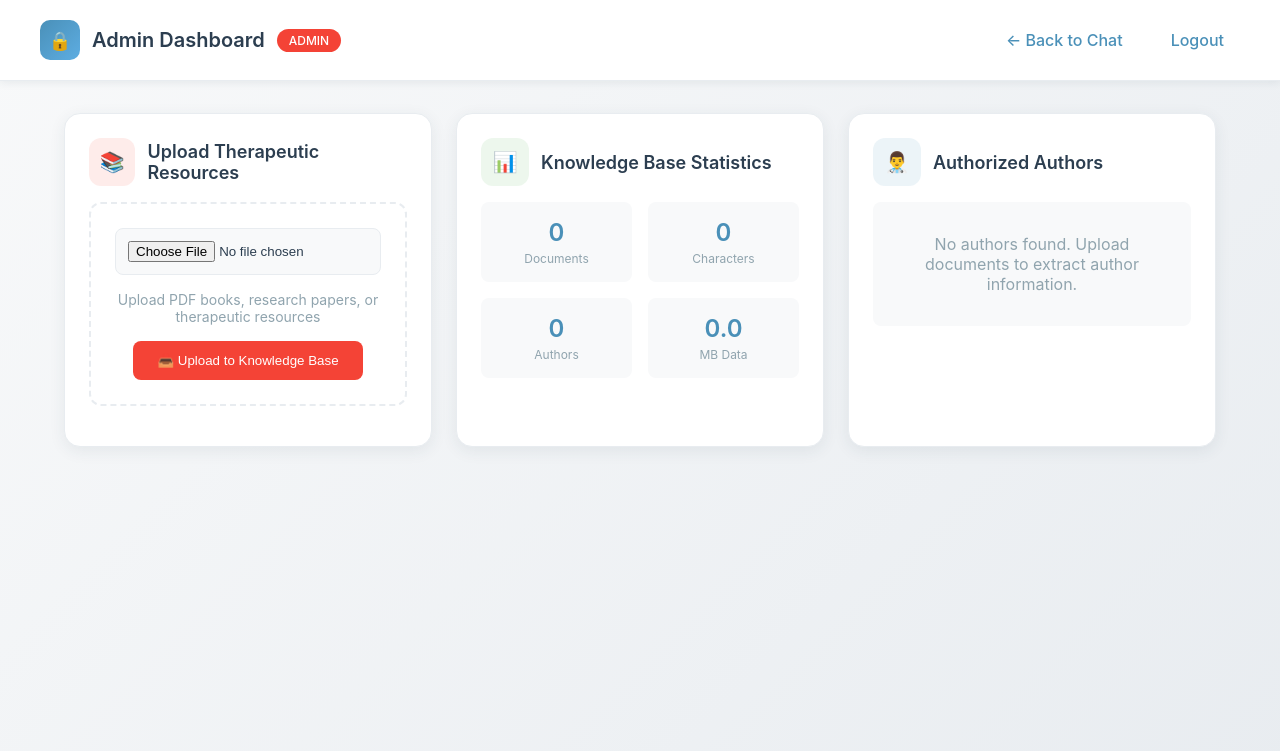
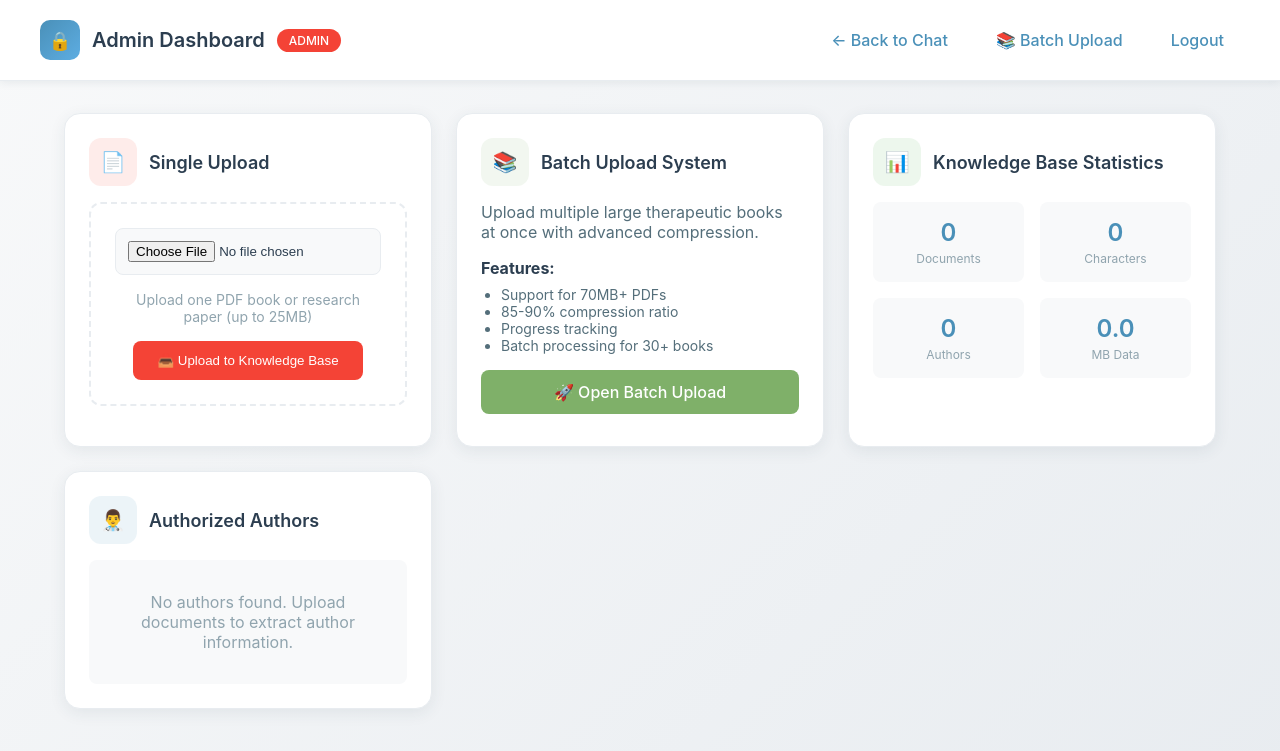
Before and after one commit to Hristo1984/systemic-ai-therapist, a Flask app: page /admin in a window 1280 px wide. Shown: the top 751 px of the page. Run offline with Flask 3, Linux system fonts and the light colour scheme; the visitor is signed in with stand-in values (Sample User, id 1); some libraries are stand-ins or nearby versions.

Commit message:
Update admin_dashboard.html

```diff
--- a/templates/admin_dashboard.html
+++ b/templates/admin_dashboard.html
@@ -129,6 +129,11 @@
             color: #f44336;
         }
 
+        .batch-icon {
+            background: rgba(127, 176, 105, 0.1);
+            color: #7FB069;
+        }
+
         .stats-icon {
             background: rgba(76, 175, 80, 0.1);
             color: #4caf50;
@@ -196,6 +201,27 @@
             background: #ccc;
             cursor: not-allowed;
             transform: none;
+        }
+
+        .batch-btn {
+            background: #7FB069;
+            color: white;
+            border: none;
+            padding: 12px 24px;
+            border-radius: 8px;
+            font-weight: 500;
+            cursor: pointer;
+            transition: all 0.3s ease;
+            text-decoration: none;
+            display: inline-block;
+            width: 100%;
+            text-align: center;
+            box-sizing: border-box;
+        }
+
+        .batch-btn:hover {
+            background: #6fa055;
+            transform: translateY(-1px);
         }
 
         .stats-grid {
@@ -290,18 +316,18 @@
             </div>
             <nav class="nav-links">
                 <a href="/" class="nav-link">← Back to Chat</a>
+                <a href="/admin/batch-upload" class="nav-link">📚 Batch Upload</a>
                 <a href="/admin/logout" class="nav-link">Logout</a>
             </nav>
         </div>
     </header>
-
     <div class="container">
         <div class="dashboard-grid">
-            <!-- Upload Section -->
+            <!-- Single Upload Section -->
             <div class="dashboard-card">
                 <div class="card-header">
-                    <div class="card-icon upload-icon">📚</div>
-                    <h2 class="card-title">Upload Therapeutic Resources</h2>
+                    <div class="card-icon upload-icon">📄</div>
+                    <h2 class="card-title">Single Upload</h2>
                 </div>
 
                 <div class="upload-area" id="uploadArea">
@@ -309,7 +335,7 @@
                         <input type="file" id="pdfFile" accept=".pdf" />
                     </div>
                     <p style="color: #90a4ae; font-size: 14px; margin-bottom: 16px;">
-                        Upload PDF books, research papers, or therapeutic resources
+                        Upload one PDF book or research paper (up to 25MB)
                     </p>
                     <button id="uploadBtn" class="upload-btn">
                         📤 Upload to Knowledge Base
@@ -320,6 +346,32 @@
                 <div id="uploadProgress" class="progress-bar" style="display: none;">
                     <div class="progress-fill"></div>
                 </div>
+            </div>
+
+            <!-- NEW: Batch Upload Section -->
+            <div class="dashboard-card">
+                <div class="card-header">
+                    <div class="card-icon batch-icon">📚</div>
+                    <h2 class="card-title">Batch Upload System</h2>
+                </div>
+
+                <p style="color: #546e7a; margin-bottom: 16px;">
+                    Upload multiple large therapeutic books at once with advanced compression.
+                </p>
+
+                <div style="margin-bottom: 16px;">
+                    <strong>Features:</strong>
+                    <ul style="margin: 8px 0 0 20px; color: #546e7a; font-size: 14px;">
+                        <li>Support for 70MB+ PDFs</li>
+                        <li>85-90% compression ratio</li>
+                        <li>Progress tracking</li>
+                        <li>Batch processing for 30+ books</li>
+                    </ul>
+                </div>
+
+                <a href="/admin/batch-upload" class="batch-btn">
+                    🚀 Open Batch Upload
+                </a>
             </div>
 
             <!-- Statistics -->
@@ -370,24 +422,20 @@
             </div>
         </div>
     </div>
-
     <script>
         const uploadBtn = document.getElementById('uploadBtn');
         const pdfFile = document.getElementById('pdfFile');
         const uploadStatus = document.getElementById('uploadStatus');
         const uploadProgress = document.getElementById('uploadProgress');
         const uploadArea = document.getElementById('uploadArea');
-
         // Drag and drop functionality
         uploadArea.addEventListener('dragover', (e) => {
             e.preventDefault();
             uploadArea.classList.add('dragover');
         });
-
         uploadArea.addEventListener('dragleave', () => {
             uploadArea.classList.remove('dragover');
         });
-
         uploadArea.addEventListener('drop', (e) => {
             e.preventDefault();
             uploadArea.classList.remove('dragover');
@@ -397,7 +445,6 @@
                 pdfFile.files = files;
             }
         });
-
         function showStatus(message, isSuccess) {
             uploadStatus.textContent = message;
             uploadStatus.className = `status-message ${isSuccess ? 'status-success' : 'status-error'}`;
@@ -407,7 +454,6 @@
                 uploadStatus.style.display = 'none';
             }, 5000);
         }
-
         function showProgress(percent) {
             uploadProgress.style.display = 'block';
             uploadProgress.querySelector('.progress-fill').style.width = percent + '%';
@@ -418,40 +464,32 @@
                 }, 1000);
             }
         }
-
         uploadBtn.addEventListener('click', async () => {
             const file = pdfFile.files[0];
             if (!file) {
                 showStatus('Please select a PDF file first', false);
                 return;
             }
-
             if (file.type !== 'application/pdf') {
                 showStatus('Please select a valid PDF file', false);
                 return;
             }
-
             const formData = new FormData();
             formData.append('pdf', file);
             formData.append('upload_type', 'admin');
-
             uploadBtn.disabled = true;
             uploadBtn.textContent = '⏳ Uploading...';
             showProgress(0);
-
             try {
                 showStatus('Processing PDF...', true);
                 showProgress(30);
-
                 const response = await fetch('/upload', {
                     method: 'POST',
                     body: formData
                 });
-
                 showProgress(80);
                 const result = await response.json();
                 showProgress(100);
-
                 if (result.success) {
                     showStatus(result.message, true);
                     pdfFile.value = '';
```
